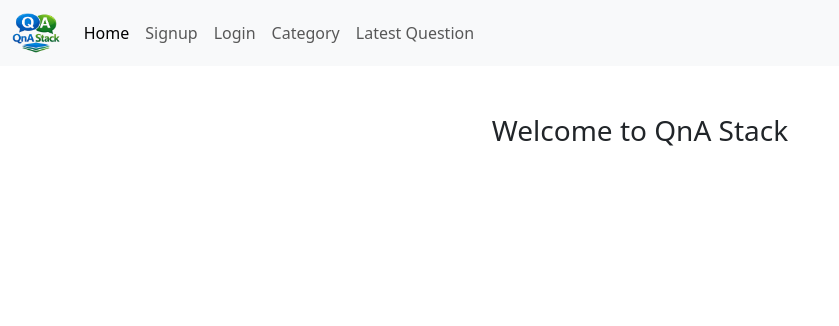
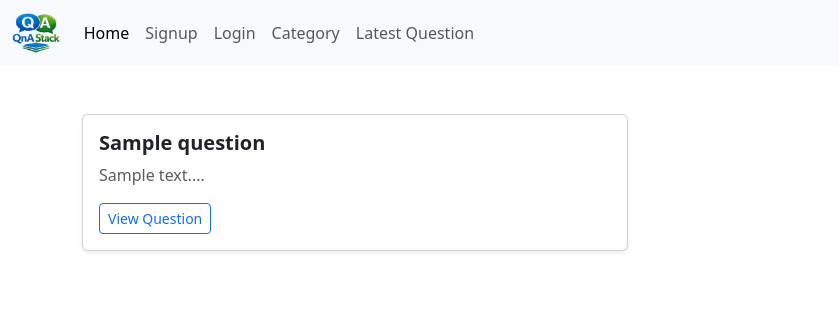
Before and after one commit to PawanPawar11/QnA-Stack, a PHP site: page / in a window 1280 px wide. Shown: the top 326 px of the page, without its empty margins (0-839 px from the left). Run offline with PHP 8.4, Linux system fonts and the light colour scheme; tables that the repository leaves empty or names only in its code hold one stand-in row (values such as "Sample post").

Commit message:
feat: list questions on homepage

```diff
--- /dev/null
+++ b/client/showQuestions.php
@@ -0,0 +1,40 @@
+<div class="container mt-5">
+    <div class="row">
+
+        <?php
+        include("./config/db.php");
+
+        $query = "SELECT * FROM questions";
+        $stmt = $conn->prepare($query);
+        $stmt->execute();
+        $result = $stmt->get_result();
+
+        while ($row = $result->fetch_assoc()) {
+
+            $title = htmlspecialchars(ucfirst($row["title"]));
+            $description = htmlspecialchars(substr($row["description"], 0, 120));
+            ?>
+            <div class="col-md-6 mb-4">
+                <div class="card shadow-sm h-100">
+                    <div class="card-body">
+
+                        <h5 class="card-title fw-bold">
+                            <?= $title ?>
+                        </h5>
+
+                        <p class="card-text text-muted">
+                            <?= $description ?>...
+                        </p>
+
+                        <a href="#" class="btn btn-outline-primary btn-sm">
+                            View Question
+                        </a>
+
+                    </div>
+                </div>
+            </div>
+
+        <?php } ?>
+
+    </div>
+</div>
--- a/config/db.php
+++ b/config/db.php
@@ -10,4 +10,4 @@ if (!$conn) {
     die("Database connection failed: " . mysqli_connect_error());
 }
 
-echo "DB File got attached! </br>";
+// echo "DB File got attached! </br>";
--- a/index.php
+++ b/index.php
@@ -27,7 +27,8 @@
 
     } else {
 
-        echo "<h3 class='text-center mt-5'>Welcome to QnA Stack</h3>";
+        include("./client/showQuestions.php");
+
     }
     ?>
 </body>
```
